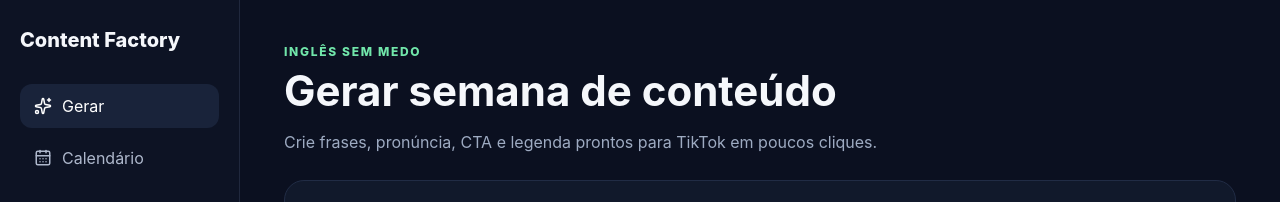
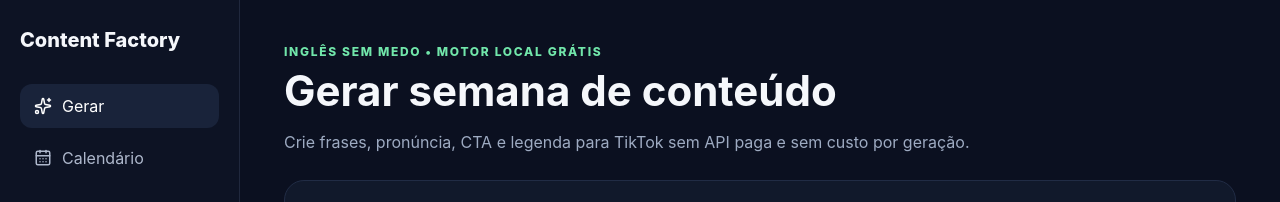
Before and after one commit to Animehall/ingles-content-factory, a React (Vite) app in the folder client/: page / in a window 1280 px wide. Shown: the top 202 px of the page. Built offline with nearby package versions, Linux system fonts and the light colour scheme; no server answers.

Commit message:
feat: show free local generation mode

```diff
--- a/client/src/App.jsx
+++ b/client/src/App.jsx
@@ -76,9 +76,9 @@ export default function App() {
     </aside>
 
     <main>
-      <div className="eyebrow">INGLÊS SEM MEDO</div>
+      <div className="eyebrow">INGLÊS SEM MEDO • MOTOR LOCAL GRÁTIS</div>
       <h1>Gerar semana de conteúdo</h1>
-      <p className="lead">Crie frases, pronúncia, CTA e legenda prontos para TikTok em poucos cliques.</p>
+      <p className="lead">Crie frases, pronúncia, CTA e legenda para TikTok sem API paga e sem custo por geração.</p>
 
       <section className="panel form-grid">
         <label>Tema
@@ -88,11 +88,11 @@ export default function App() {
         </label>
         <label>Quantidade de posts
           <select value={count} onChange={e=>setCount(Number(e.target.value))}>
-            {[1,3,5,7,14,30].map(x=><option key={x} value={x}>{x}</option>)}
+            {[1,3,5,7,14].map(x=><option key={x} value={x}>{x}</option>)}
           </select>
         </label>
         <label>Frases por post<input value="4" disabled readOnly /></label>
-        <button className="generate" onClick={generate} disabled={loading}>{loading?'Gerando com IA...':'⚡ Gerar conteúdo'}</button>
+        <button className="generate" onClick={generate} disabled={loading}>{loading?'Montando lote...':'⚡ Gerar conteúdo'}</button>
       </section>
 
       {error && <div className="notice error"><b>Erro:</b> {error}</div>}
@@ -101,7 +101,7 @@ export default function App() {
       <section className="panel">
         <div className="row">
           <div>
-            <div className="eyebrow">PRÉVIA {meta?.source === 'openai' ? '• IA ATIVA' : meta?.source === 'demo' ? '• DEMONSTRAÇÃO' : ''}</div>
+            <div className="eyebrow">PRÉVIA {meta?.source === 'local' ? '• LOCAL • R$ 0' : ''}</div>
             <h2>Post {String(activePost + 1).padStart(2, '0')}</h2>
           </div>
           <div className="actions">
```
